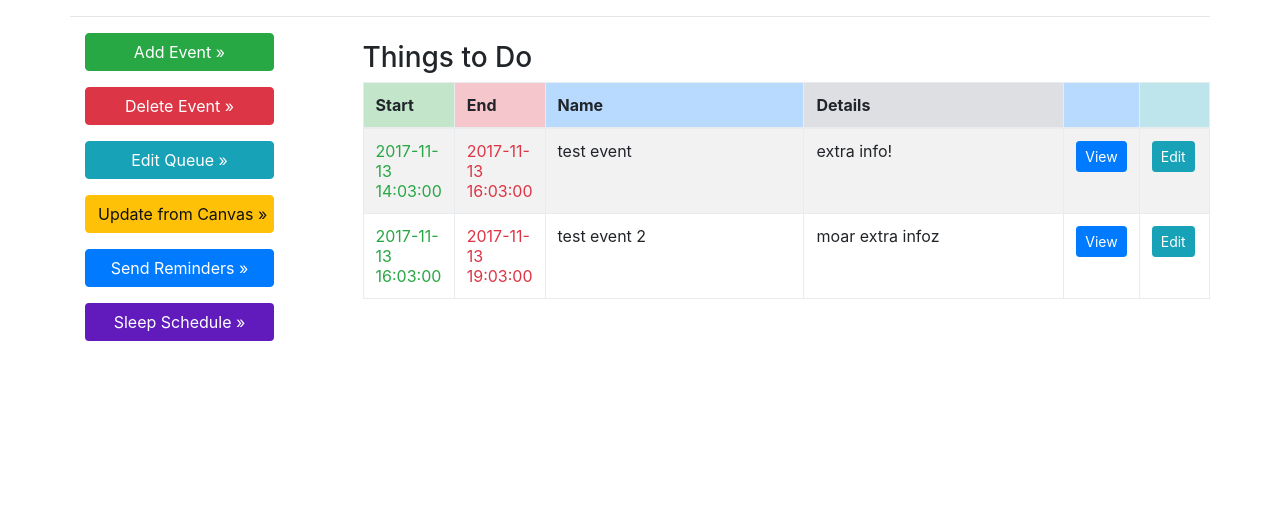
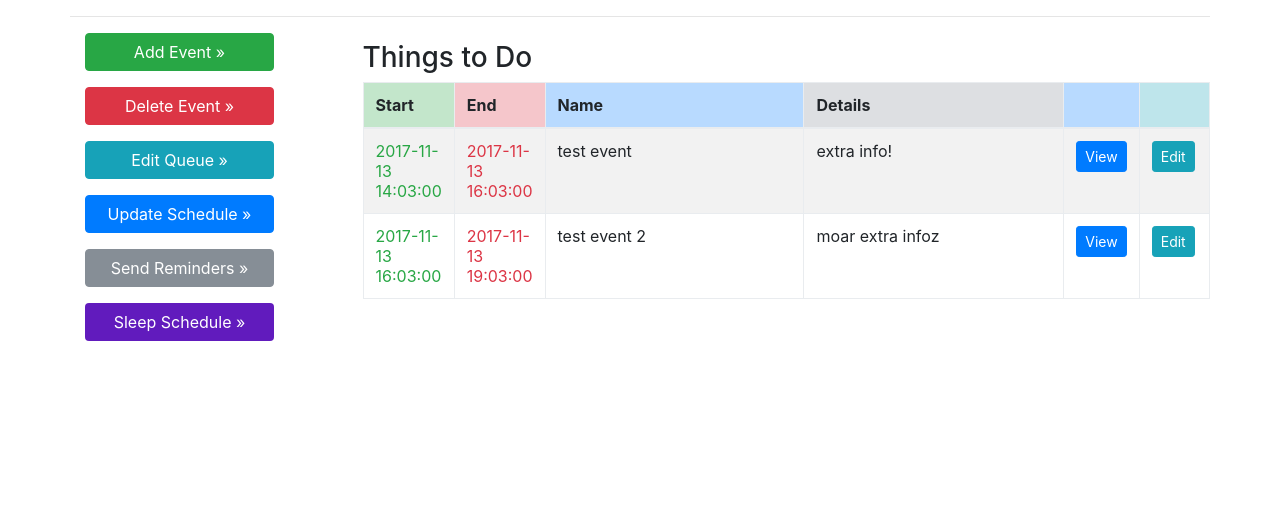
Before and after one commit to ika-musuko/tma, a Flask app: page / in a window 1280 px wide. Shown: the part 98-625 px from the top of the page. Run offline with Flask 2, Linux system fonts and the light colour scheme; the visitor is signed in with stand-in values (Sample User, id 1); data comes from the database, SQL or seed files in the repository; parts of the project's set-up code (start-up, migrations or seed data) failed here and were passed over; some libraries are stand-ins or nearby versions.

Commit message:
notes 4 what to do next

```diff
--- a/src/website/app/models.py
+++ b/src/website/app/models.py
@@ -63,6 +63,17 @@ class User(UserMixin, db.Model):
     def __repr__(self):
         return "<User: %r>" % self.nickname
 
+class UserScheduleEvent(db.Model):
+    __tablename__ = 'scheduleevents'
+    user_id = db.Column(db.Integer, db.ForeignKey('users.id'))
+    id = db.Column(db.Integer, primary_key=True)
+    name = db.Column(db.String(128), nullable=True, index=True, unique=False)
+    desc = db.Column(db.String(1024), nullable=True, index=True, unique=False)
+    extra_info = db.Column(db.String(1024), nullable=True, index=True, unique=False)
+    priority = db.Column(db.Integer, nullable=True, index=True, unique=False)
+    start = db.Column(db.DateTime)
+    end = db.Column(db.DateTime)
+
 class UserEvent(db.Model):
     '''
         these are database representations of events that go on the event queue
--- a/src/website/app/scheduler/schedule.py
+++ b/src/website/app/scheduler/schedule.py
@@ -185,7 +185,7 @@ class Schedule:
         return self.event_queue
 
     @property
-    def calendar_event_data(self):
+    def schedule_event_data(self):
         return self.actual_events
 
     def schedule_event_by_id(self, id):
--- a/src/website/app/templates/index.html
+++ b/src/website/app/templates/index.html
@@ -9,8 +9,8 @@
                         <li class="nav-item"><p><a class="btn btn-success btn-block" href="{{ url_for('add_selector') }}" role="button">Add Event &raquo;</a></p></li>
                         <li class="nav-item"><p><a class="btn btn-danger btn-block" href="#" role="button">Delete Event &raquo;</a></p></li>
                         <li class="nav-item"><p><a class="btn btn-info btn-block" href="#" role="button">Edit Queue &raquo;</a></p></li>
-                        <li class="nav-item"><p><a class="btn btn-warning btn-block" href="#" role="button">Update from Canvas &raquo;</a></p></li>
-                        <li class="nav-item"><p><a class="btn btn-primary btn-block" href="#" role="button">Send Reminders &raquo;</a></p></li>
+                        <li class="nav-item"><p><a class="btn btn-primary btn-block" href="{{ url_for('update_schedule') }}" role="button">Update Schedule &raquo;</a></p></li>
+                        <li class="nav-item"><p><a class="btn btn-secondary btn-block" href="#" role="button">Send Reminders &raquo;</a></p></li>
                         <li class="nav-item"><p><a class="btn btn-sample btn-block" href="#" role="button">Sleep Schedule &raquo;</a></p></li>
                     </ul>
                 </nav>
--- a/src/website/app/views.py
+++ b/src/website/app/views.py
@@ -177,19 +177,35 @@ def add_event(event_type):
         return redirect(url_for('index'))
     return render_template('add_event.html', event_type=event_type, form_type=formdict[event_type], form=form)
 
+### UPDATE SCHEDULE ###
+@app.route("/update_schedule/", methods=["GET", "POST"])
+@login_required
+def update_schedule():
+    # 1. make a list all events from the events table
 
+    # 2. write to a new schedule.Schedule object
+
+    # 3. wipe current user's schedule events from schedulevents table
+
+    # 4. write new events
+
+
+    # 5. commit database
+    db.session.commit()
+    pass
+
+
+
+TEST_EVENT = schedule.ScheduleEvent(start=datetime.datetime.today(), end=datetime.datetime.today()+datetime.timedelta(hours=2), name="test event", desc="description lol", extra_info="extra info!", parent_id=1)
 ### VIEW EVENT PAGE ###
 @app.route("/view_event/<id>", methods=["GET", "POST"])
 @login_required
-def view_event(id):
-    viewthis = current_user.schedule.schedule_event_by_id(id)
-    return render_template("view_event", e=viewthis)
 
 ### EDIT EVENT PAGE ###
 @app.route("/edit_event/<id>", methods=["GET", "POST"])
 @login_required
 def edit_event(id):
-    editthis = current_user.schedule.schedule_event_by_id(id)
+    editthis = TEST_EVENT
     return render_template("edit_event", e=editthis)
 
 ### ERROR PAGES
```
